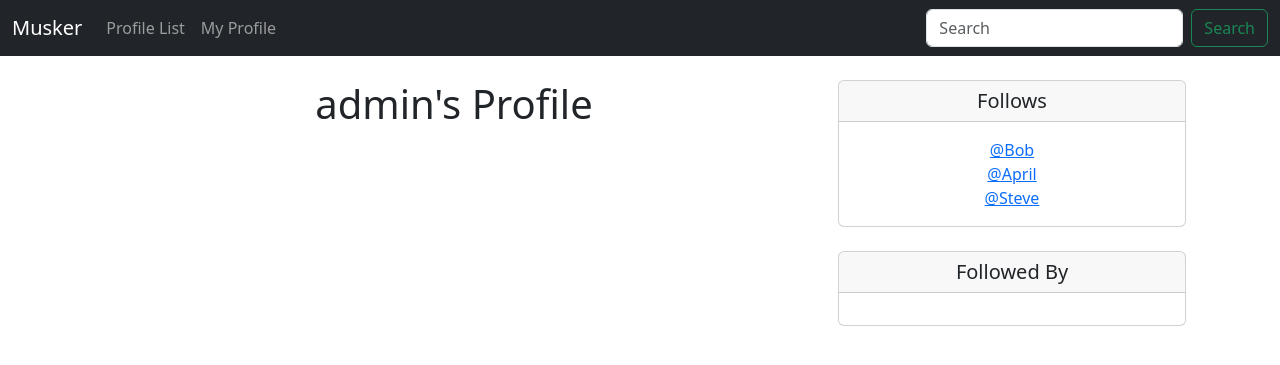
After one commit to nevilia/Twitter-Clone, a Django app: page /profile/1 in a window 1280 px wide. The commit adds this page. Shown: the top 365 px of the page. Run offline with Django 4.2, Linux system fonts and the light colour scheme; a user stored in the database is signed in; data comes from the database, SQL or seed files in the repository; both versions use the stored data as it was after the commit.

Commit message:
DOne with Following and Followed By

```diff
--- a/musker/templates/navbar.html
+++ b/musker/templates/navbar.html
@@ -10,7 +10,11 @@
           <li class="nav-item">
             <a class="nav-link" href="{% url 'profile_list' %}">Profile List</a>
           </li>
-
+          {% if user.is_authenticated %}
+          <li class="nav-item">
+            <a class="nav-link" href="{% url 'profile' request.user.id %}">My Profile</a>
+          </li>
+          {% endif %}
 
         </ul>
         <form class="d-flex" role="search">
--- /dev/null
+++ b/musker/templates/profile.html
@@ -0,0 +1,32 @@
+{% extends 'base.html' %}
+{% block content %}
+    {% if profile %}
+    <div class="container text-center">
+        <div class="row">
+            <div class="col-8">
+                <h1>{{profile.user.username}}'s Profile</h1>
+            </div>
+            <div class="col-4">
+                <div class="card">
+                    <h5 class="card-header">Follows</h5>
+                    <div class="card-body">
+                      <p class="card-text">{% for following in profile.follows.all %}
+                        <a href = "{% url 'profile' following.user.id %}"> @{{following}} </a> <br>
+                    {% endfor %}</p>
+                    </div>
+                  </div>
+                  <br>
+                  <div class="card">
+                  <h5 class="card-header">Followed By</h5>
+                  <div class="card-body">
+                    <p class="card-text">{% for following in profile.followed_by.all %}
+                        <a href = "{% url 'profile' following.user.id %}"> @{{following}} </a> <br>
+                    {% endfor %}</p>
+                  </div>
+                </div>
+
+            </div>
+        </div>
+    </div>
+    {% endif %}
+{% endblock content %}
--- a/musker/templates/profile_list.html
+++ b/musker/templates/profile_list.html
@@ -14,7 +14,7 @@
               <div class="col-md-8">
                 <div class="card-body">
                   <h5 class="card-title">{{ profile.user.username }}</h5>
-                  <p class="card-text">@{{ profile.user.username|lower }}</p> <br> <br>
+                  <p class="card-text"> <a href="{% url 'profile' profile.user.id %}"> @{{ profile.user.username|lower }}</a></p> <br> <br>
                   <p class="card-text"><small class="text-body-secondary">{{ profile.date_modified }}</small></p>
                 </div>
               </div>
--- a/musker/urls.py
+++ b/musker/urls.py
@@ -3,5 +3,6 @@ from . import views
 
 urlpatterns = [
     path('', views.home, name='home'),
-    path('profile_list/', views.profile_list, name='profile_list')
+    path('profile_list/', views.profile_list, name='profile_list'),
+    path('profile/<int:pk>', views.profile, name='profile'),
 ]
--- a/musker/views.py
+++ b/musker/views.py
@@ -13,3 +13,11 @@ def profile_list(request):
     else:
         messages.success(request, ("You Must Be Logged In!"))
         return redirect('home')
+
+def profile(request, pk):
+    if request.user.is_authenticated:
+        profile = Profile.objects.get(user_id=pk)
+        return render(request, "profile.html", {"profile":profile})
+    else:
+        messages.success(request, ("You Must Be Logged In!"))
+        return redirect('home')
```
Also changed, not shown: db.sqlite3.
